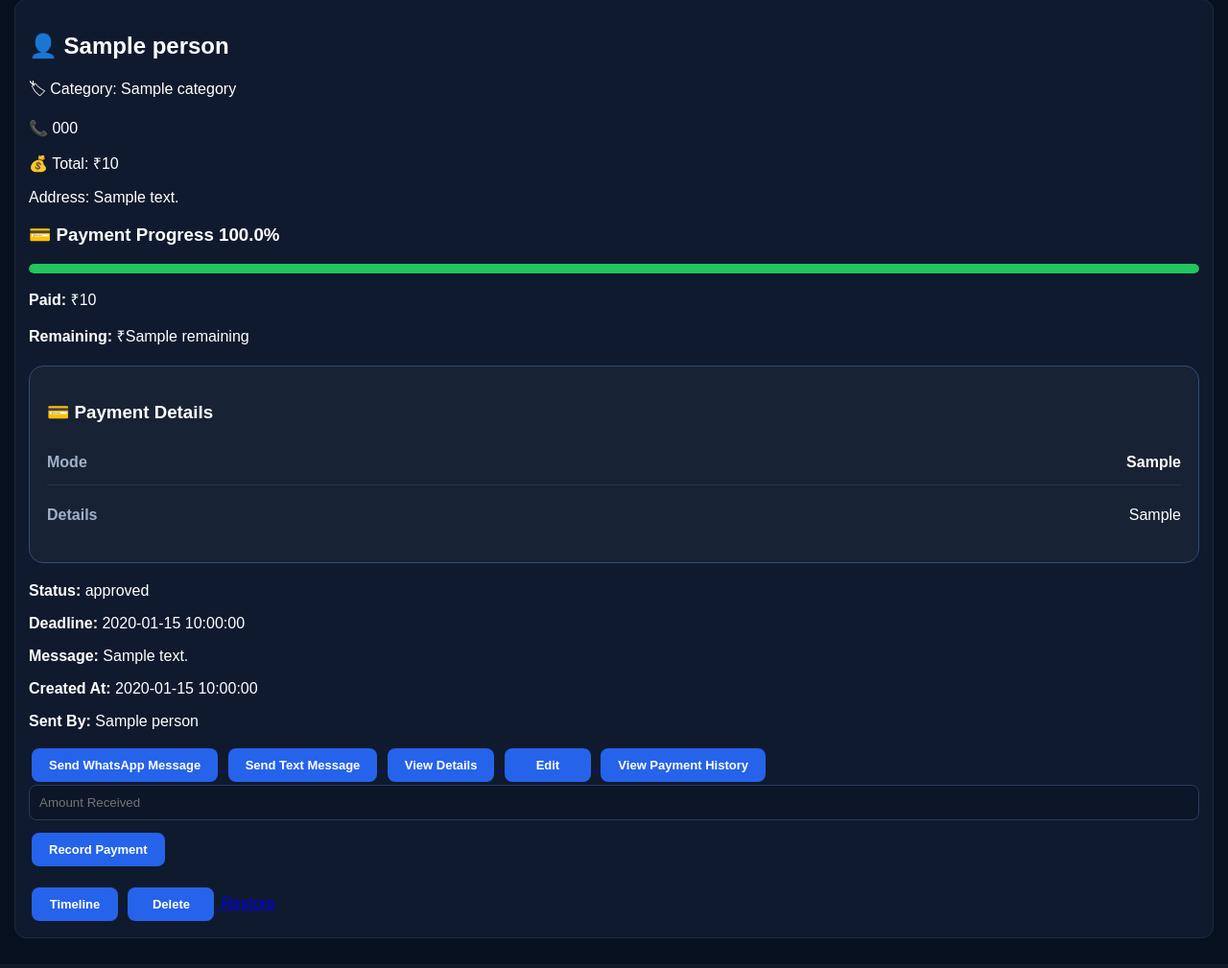
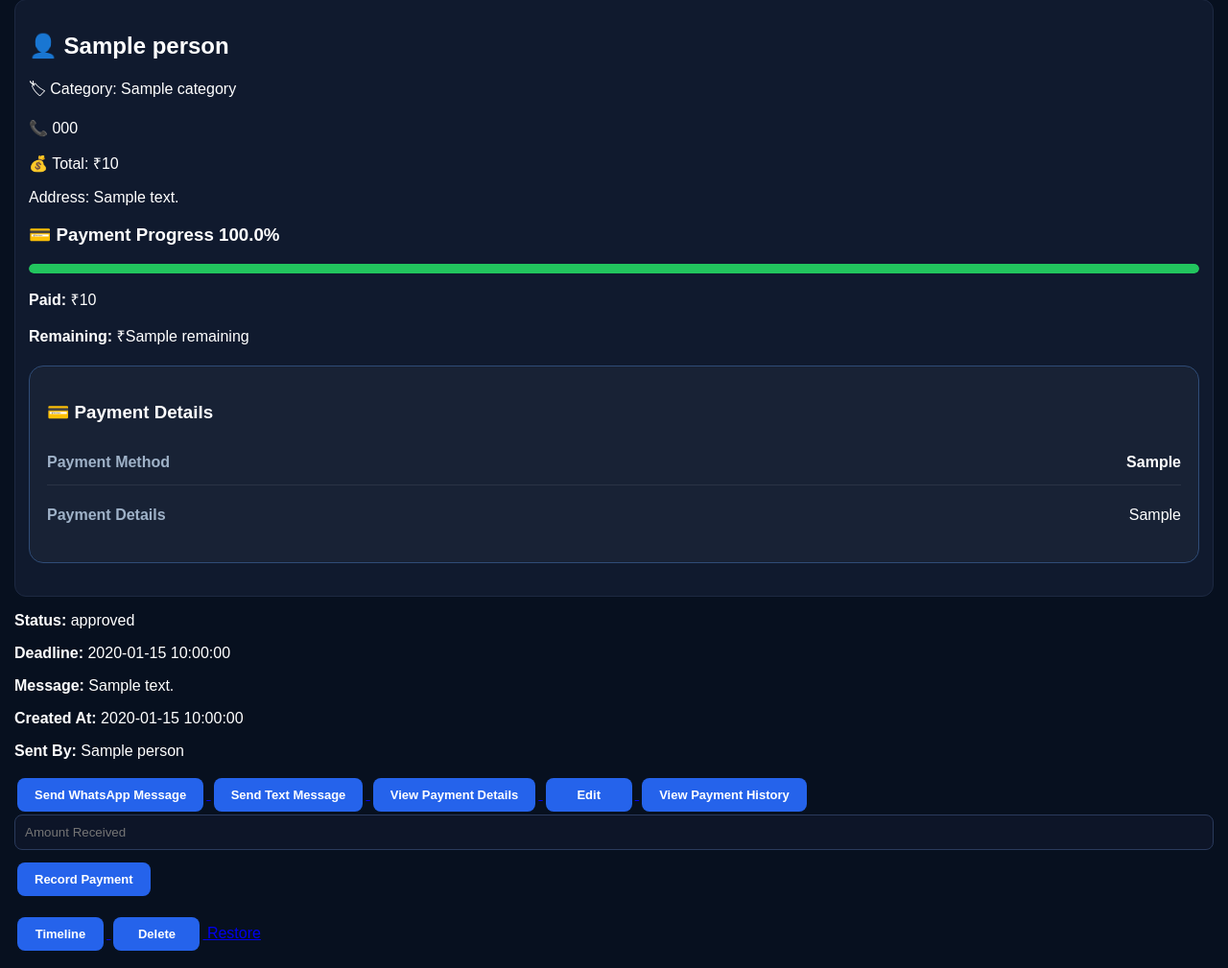
Before and after one commit to ruhanisovana/Kirsov, a Flask app: template templates/request_details.html in a window 1280 px wide. Shown: the part 372-1381 px from the top of the page at 96% size. Before the commit the page ends 1350 px from the top, so only its background shows below. Run offline with Flask 3, Linux system fonts and the light colour scheme; the template is opened without the code that fills it: most values are stand-ins (such as "Sample title", 1, 10 or a date in 2020); parts of the project's set-up code (start-up, migrations or seed data) failed here and were passed over; some libraries are stand-ins or nearby versions.

Commit message:
Update request_details.html

```diff
--- a/templates/request_details.html
+++ b/templates/request_details.html
@@ -95,41 +95,92 @@ style="width: {{ progress }}%;">
  <strong>Overpaid:</strong> ₹{{ overpaid }}
 </p>
 {% endif %}
-
-<div class="payment-card">
+    <div class="payment-card">
 
     <h3>💳 Payment Details</h3>
 
     <div class="payment-row">
-        <span>Mode</span>
-        <strong>{{ person.payment_mode }}</strong>
+        <span>Payment Method</span>
+        <strong>
+            {{ setting.payment_mode if setting else "Not Set" }}
+        </strong>
     </div>
 
     <div class="payment-row">
-        <span>Details</span>
+        <span>Payment Details</span>
 
         <div class="payment-value">
 
-            {% if person.payment_info.startswith('http') %}
-                <a href="{{ person.payment_info }}" target="_blank">
+        {% if setting %}
+
+            {% if setting.payment_info.startswith("http") %}
+
+                <a href="{{ setting.payment_info }}" target="_blank">
                     🔗 Open Payment Link
                 </a>
 
-            {% elif person.payment_mode == "Phone Number" %}
-                <a href="tel:{{ person.payment_info }}">
-                    📞 {{ person.payment_info }}
-                </a>
+            {% elif setting.payment_mode == "PhonePe" %}
 
-            {% elif person.payment_mode == "Email" %}
-                <a href="mailto:{{ person.payment_info }}">
-                    ✉️ {{ person.payment_info }}
-                </a>
+                {{ setting.payment_info }}
+
+            {% elif setting.payment_mode == "Google Pay" %}
+
+                {{ setting.payment_info }}
+
+            {% elif setting.payment_mode == "Paytm" %}
+
+                {{ setting.payment_info }}
+
+            {% elif setting.payment_mode == "UPI" %}
+
+                {{ setting.payment_info }}
+
+            {% elif setting.payment_mode == "Bank Account" %}
+
+                {{ setting.payment_info }}
+
+            {% elif setting.payment_mode == "PayPal" %}
+
+                {{ setting.payment_info }}
+
+            {% elif setting.payment_mode == "Cash" %}
+
+                Cash Payment
 
             {% else %}
-                {{ person.payment_info }}
+
+                {{ setting.payment_info }}
+
             {% endif %}
 
+        {% else %}
+
+            Payment details not available.
+
+        {% endif %}
+
         </div>
+    </div>
+
+    {% if setting and setting.qr_image %}
+
+    <div class="payment-row">
+
+        <span>QR Code</span>
+
+        <div class="payment-value">
+
+            <img
+            src="/payment_qr/{{ person.sender_id }}"
+            width="220">
+
+        </div>
+
+    </div>
+
+    {% endif %}
+
+    </div>
     </div>
 
 </div>
@@ -235,37 +286,45 @@ Send Text Message
 </button>
 </a>
 
-{% if person.payment_info %}
+    {% if setting %}
 
 <a
-href="{% if 'http' in person.payment_info %}{{ person.payment_info }}{% else %}#{% endif %}"
+href="{% if setting.payment_info.startswith('http') %}{{ setting.payment_info }}{% else %}#{% endif %}"
 target="_blank">
 
 <button type="button">
 
-{% if person.payment_mode == "Payment Link" %}
+{% if setting.payment_mode == "PhonePe" %}
 
-Pay Now
+Open PhonePe
 
-{% elif person.payment_mode == "Phone Number" %}
+{% elif setting.payment_mode == "Google Pay" %}
 
-Call / pay Now
+Open Google Pay
 
-{% elif person.payment_mode == "Digital Wallet" %}
+{% elif setting.payment_mode == "Paytm" %}
 
-Open Wallet
+Open Paytm
 
-{% elif person.payment_mode == "Bank Transfer" %}
+{% elif setting.payment_mode == "UPI" %}
+
+Pay with UPI
+
+{% elif setting.payment_mode == "PayPal" %}
+
+Open PayPal
+
+{% elif setting.payment_mode == "Bank Account" %}
 
 View Bank Details
 
-{% elif person.payment_mode == "Cash" %}
+{% elif setting.payment_mode == "Cash" %}
 
 Cash Payment
 
 {% else %}
 
-View Details
+View Payment Details
 
 {% endif %}
 
```
